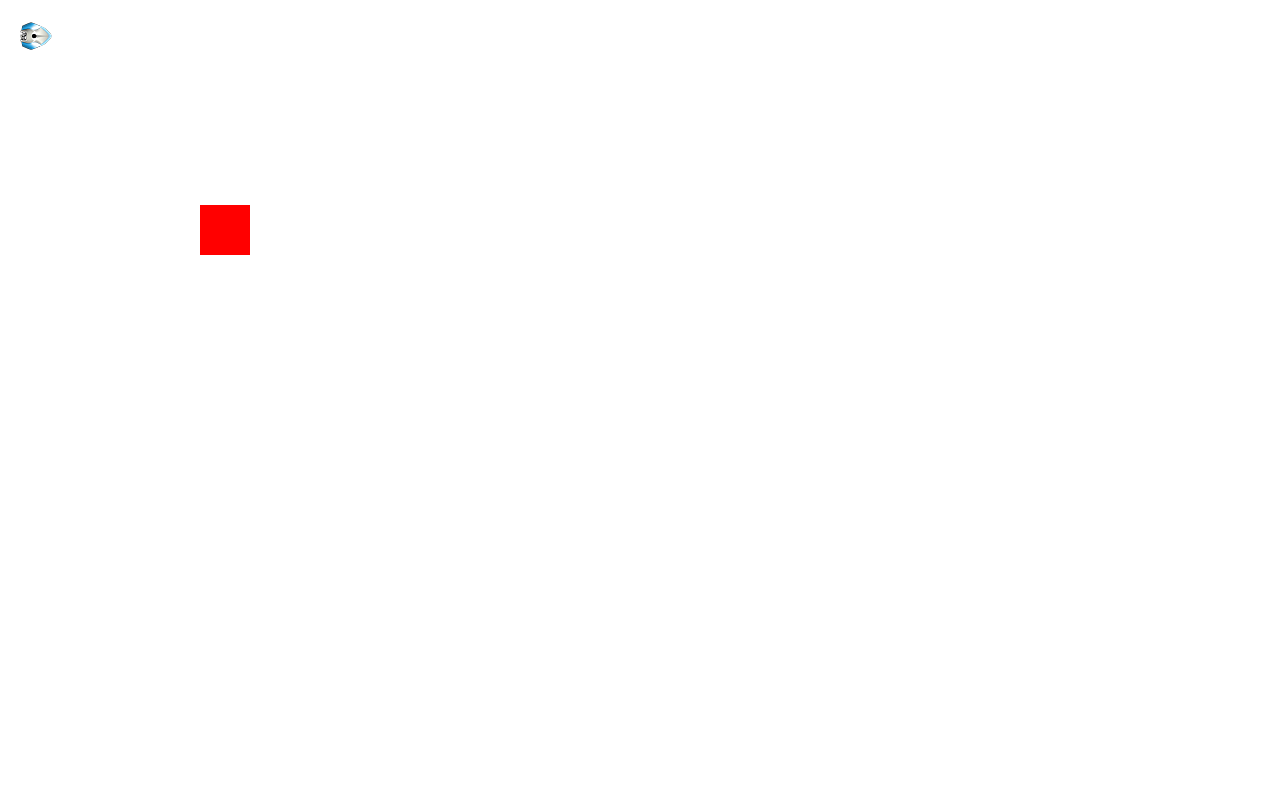
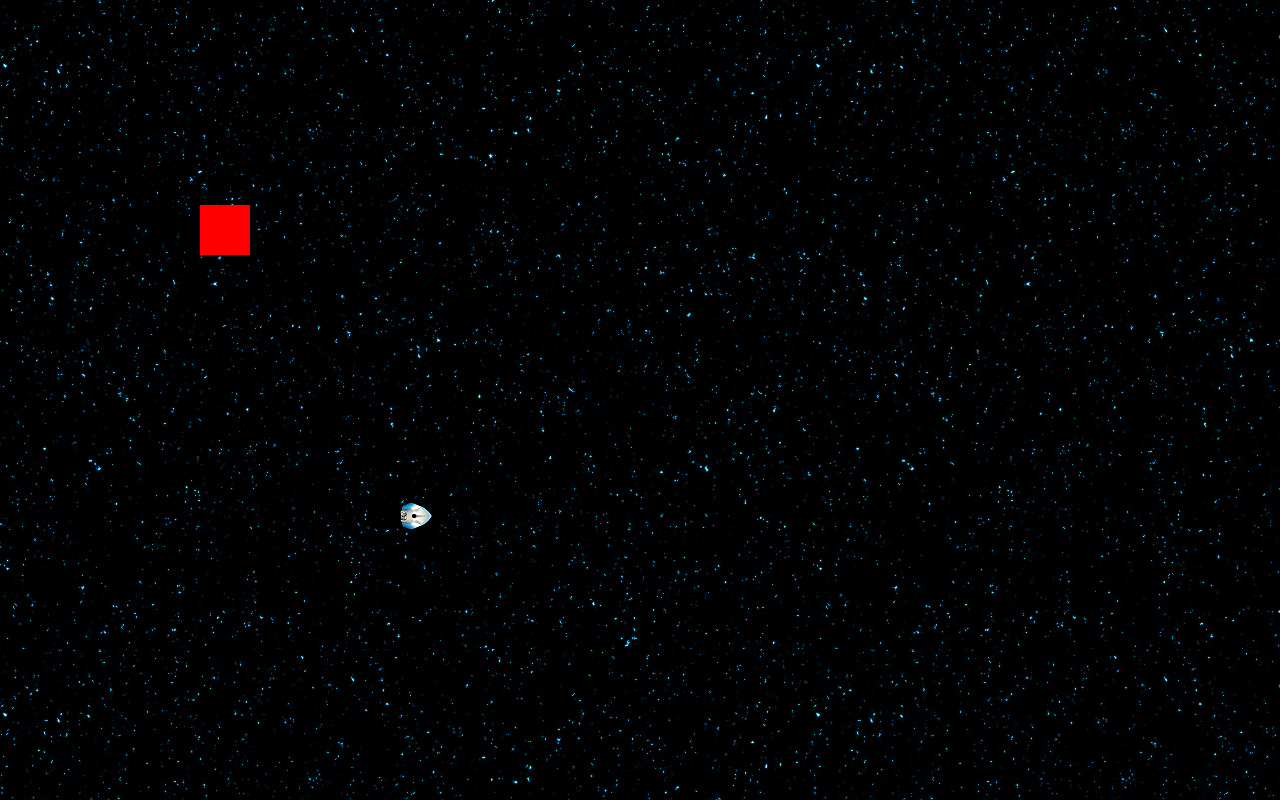
Before and after one commit to choskyo/zpk, a plain HTML site: page index.html in a window 1280 px wide. Drawn offline with Linux system fonts and the light colour scheme.

Commit message:
folder structure

```diff
--- a/Drawables/background.js
+++ b/Drawables/background.js
@@ -1,12 +1,16 @@
-Background = function() {
+Background = function(graphic) {
 
-    this.draw = function(ctx, image) {
-        var img = new Image();
-        img.src = image;
+    var gfx = new Image();
+    gfx.src = graphic;
 
-        var pat=ctx.createPattern(img,"repeat");
-        ctx.rect(0,0,canvas.width,canvas.tile);
+    this.draw = function(ctx) {
+
+        var pat= ctx.createPattern(gfx, 'repeat');
+
+        ctx.rect(0, 0, canvas.width, canvas.height);
+
         ctx.fillStyle=pat;
+
         ctx.fill();
     }
-};
+}
--- a/game.js
+++ b/game.js
@@ -1,6 +1,6 @@
 var canvas          =   document.getElementById("game");
-canvas.width        =   document.body.clientWidth;
-canvas.height       =   document.body.clientHeight;
+canvas.width        =   1920;
+canvas.height       =   1080;
 canvas.style.width  =   canvas.width + 'px';
 canvas.style.height =   canvas.height + 'px';
 
@@ -8,22 +8,22 @@ var ctx             =   canvas.getContext('2d');
 
 var rect = new Rect(200, 205, 50, 50);
 
-var bg = new Background();
+var bg = new Background('Assets/Graphics/stars.jpg');
 
-var planet = new Sprite(80, 20);
+var planet = new Sprite(500, 600);
 
 var zebu = new Image();
-zebu.src = 'zebu.png';
+zebu.src = 'Assets/Graphics/zebu.png';
 
 setInterval(function() {
 
     ctx.clearRect(0, 0, canvas.width, canvas.height);
 
-    bg.draw(ctx, 'Assets/Graphics/stars.gif');
+    bg.draw(ctx);
 
     planet.draw(ctx, 'Assets/Graphics/p7.png');
 
-    ctx.drawImage(zebu, 20, 20);
+    ctx.drawImage(zebu, 400, 500);
 
     rect.draw(ctx, 'red');
 
--- a/index.html
+++ b/index.html
@@ -21,7 +21,7 @@
     </body>
 
 <script src="Drawables/rect.js"></script>
-<script src="sprite.js"></script>
+<script src="Drawables/sprite.js"></script>
 <script src="Drawables/background.js"></script>
 <script src="game.js"></script>
 </html>
```
Also changed, not shown: Assets/Graphics/stars.gif (deleted), Assets/Graphics/stars.jpg (added), Assets/Graphics/zebu.png (renamed from zebu.png), Drawables/sprite.js (renamed from sprite.js), Drawables/vector2.js (renamed from vector2.js).
